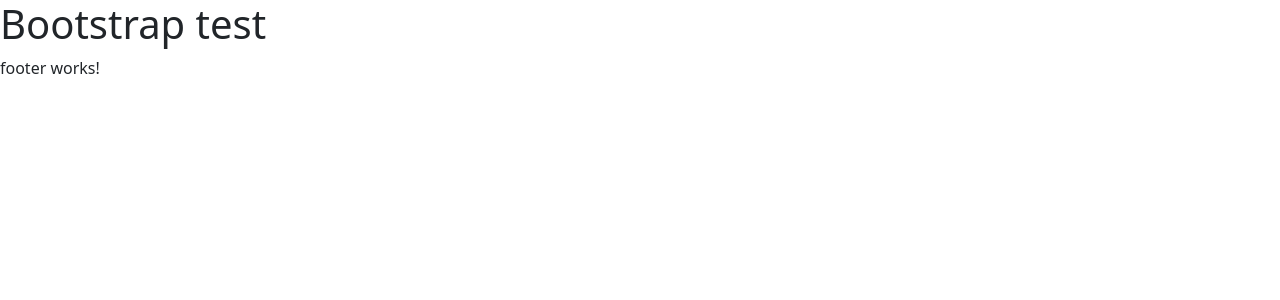
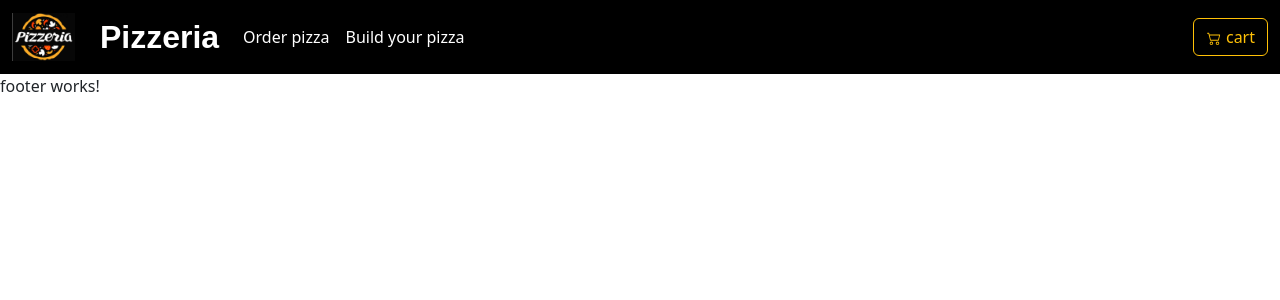
Before and after one commit to ShahbaazX786/Peetza, an Angular app in the folder peetza/: page / in a window 1280 px wide. Shown: the top 300 px of the page. Built offline with nearby package versions, Linux system fonts and the light colour scheme.

Commit message:
CL:1.4- Added code to Navbar.

```diff
--- a/peetza/src/app/components/shared/header/header.component.css
+++ b/peetza/src/app/components/shared/header/header.component.css
@@ -0,0 +1,36 @@
+.customnav{
+  background-color: black;
+  color: white;
+  overflow-x: hidden;
+}
+
+.navtxt{
+  background-color: orange;
+  color: black;
+  font-size: small;
+}
+
+.whitetxt{
+  color: white;
+}
+
+.navbar-brand{
+  color: white;
+  font-weight: bold;
+  font-size: 2rem;
+  font-family: "montserrat",sans-serif;
+}
+
+.main-logo{
+  width: 5%;
+  margin-right:2%;
+}
+
+li:hover{
+  background-color: orange;
+  transition: all 0.2s ease-in;
+}
+
+.svg{
+  padding-bottom: 2px;
+}
--- a/peetza/src/app/components/shared/header/header.component.html
+++ b/peetza/src/app/components/shared/header/header.component.html
@@ -1 +1,27 @@
-<h1>Bootstrap test</h1>
+<nav class="navbar navbar-expand-lg customnav">
+  <div class="container-fluid">
+    <img src="../../../../assets/images/logo.png" alt="logo" class="main-logo">
+    <a class="navbar-brand" routerLink="home">Pizzeria</a>
+    <button class="navbar-toggler navtxt" type="button" data-bs-toggle="collapse" data-bs-target="#navbarSupportedContent"
+      aria-controls="navbarSupportedContent" aria-expanded="false" aria-label="Toggle navigation">
+      <span class="navbar-toggler-icon navtxt"></span>
+    </button>
+    <div class="collapse navbar-collapse" id="navbarSupportedContent">
+      <ul class="navbar-nav me-auto mb-2 mb-lg-0">
+        <li class="nav-item">
+          <a class="nav-link whitetxt" aria-current="page">Order pizza</a>
+        </li>
+        <li class="nav-item">
+          <a class="nav-link whitetxt">Build your pizza</a>
+        </li>
+      </ul>
+      <button class="btn btn-md btn-outline-warning">
+        <svg xmlns="http://www.w3.org/2000/svg" width="16" height="16" fill="currentColor" class="bi bi-cart2 svg"
+        viewBox="0 0 16 16">
+        <path
+          d="M0 2.5A.5.5 0 0 1 .5 2H2a.5.5 0 0 1 .485.379L2.89 4H14.5a.5.5 0 0 1 .485.621l-1.5 6A.5.5 0 0 1 13 11H4a.5.5 0 0 1-.485-.379L1.61 3H.5a.5.5 0 0 1-.5-.5zM3.14 5l1.25 5h8.22l1.25-5H3.14zM5 13a1 1 0 1 0 0 2 1 1 0 0 0 0-2zm-2 1a2 2 0 1 1 4 0 2 2 0 0 1-4 0zm9-1a1 1 0 1 0 0 2 1 1 0 0 0 0-2zm-2 1a2 2 0 1 1 4 0 2 2 0 0 1-4 0z" />
+      </svg>
+      cart</button>
+    </div>
+  </div>
+</nav>
```
Also changed, not shown: peetza/src/assets/svgs/cart.svg (added).
